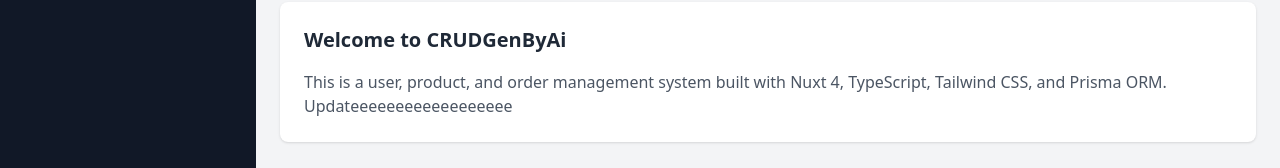
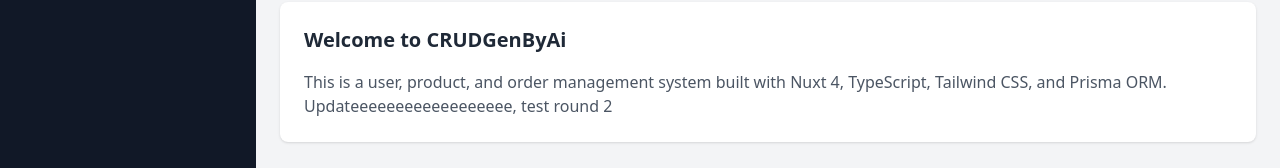
Before and after one commit to trongphuong1988/CRUDGenByAi, a Nuxt app in the folder my-project/: page / in a window 1280 px wide. Shown: the part 322-490 px from the top of the page. Built offline with nearby package versions, Linux system fonts and the light colour scheme; no server answers.

Commit message:
ttp - test round 2

```diff
--- a/my-project/pages/index.vue
+++ b/my-project/pages/index.vue
@@ -113,7 +113,7 @@
       </h2>
       <p class="text-gray-600">
         This is a user, product, and order management system built with Nuxt 4,
-        TypeScript, Tailwind CSS, and Prisma ORM. Updateeeeeeeeeeeeeeeeee
+        TypeScript, Tailwind CSS, and Prisma ORM. Updateeeeeeeeeeeeeeeeee, test round 2
       </p>
     </div>
   </div>
```
